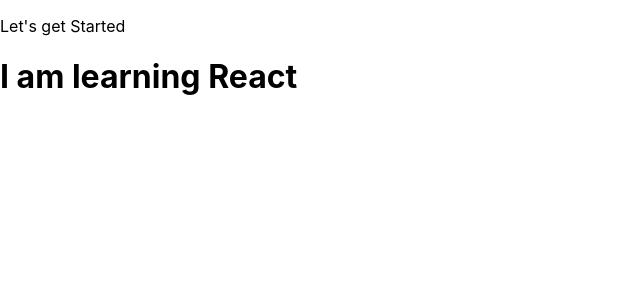
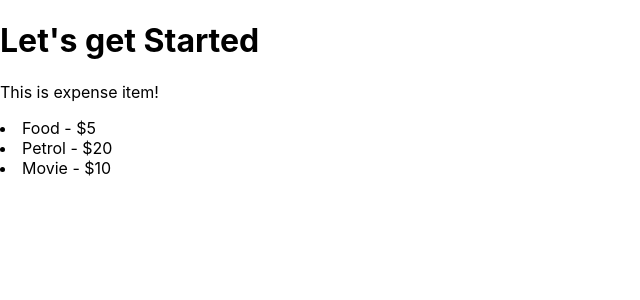
Before and after one commit to ajayygurjar/React-Expense-Tracker, a React (Create React App) app: page / in a window 1280 px wide. Shown: the top 300 px of the page, without its empty margins (0-640 px from the left). Built offline with nearby package versions, Linux system fonts and the light colour scheme.

Commit message:
First Component

```diff
--- a/src/App.js
+++ b/src/App.js
@@ -1,8 +1,10 @@
+import ExpenseItem from "./components/ExpenseItem";
+
 function App() {
   return (
     <div>
-      <p>Let's get Started</p>
-      <h1>I am learning React</h1>
+      <h1>Let's get Started</h1>
+      <ExpenseItem></ExpenseItem>
     </div>
   );
 }
--- /dev/null
+++ b/src/components/ExpenseItem.js
@@ -0,0 +1,11 @@
+function ExpenseItem() {
+  return (
+    <div>
+      <p>This is expense item! </p>
+      <li>Food - $5</li>
+      <li>Petrol - $20</li>
+      <li>Movie - $10</li>
+    </div>
+  );
+}
+export default ExpenseItem;
```
